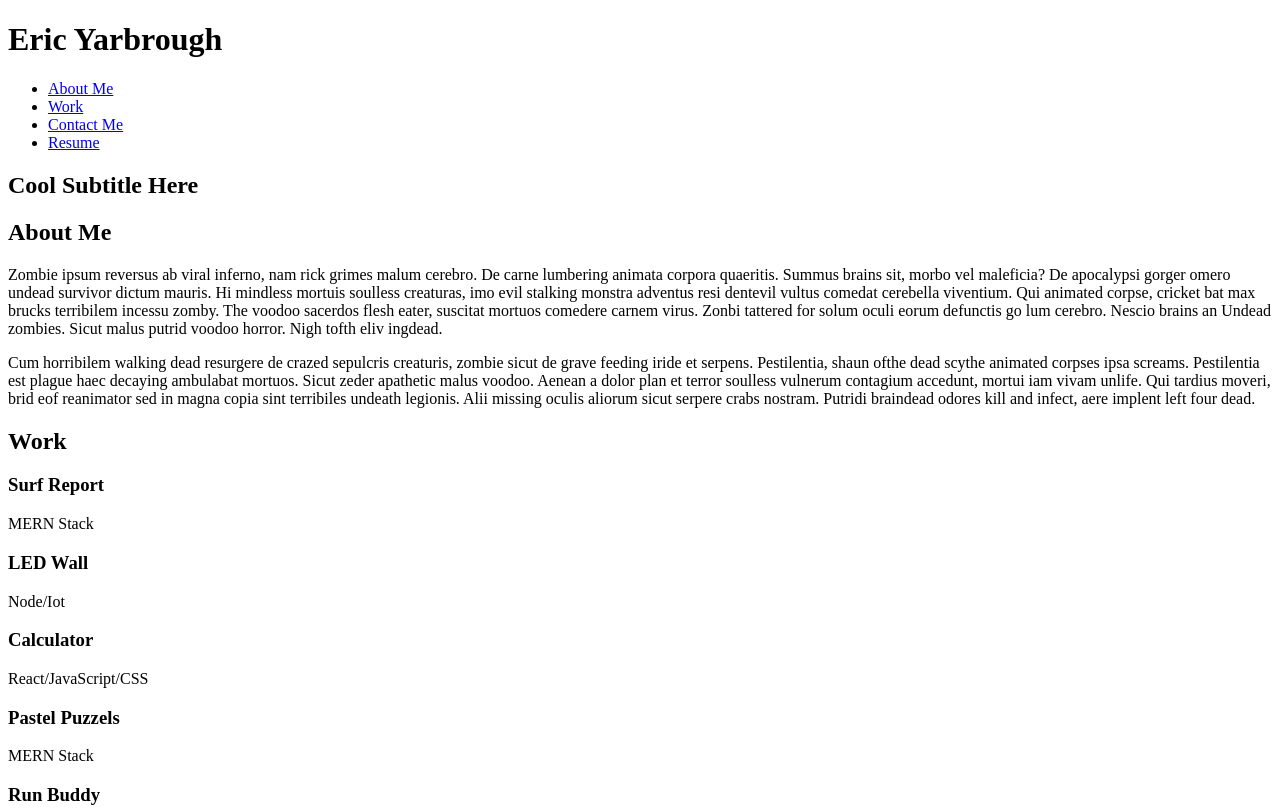
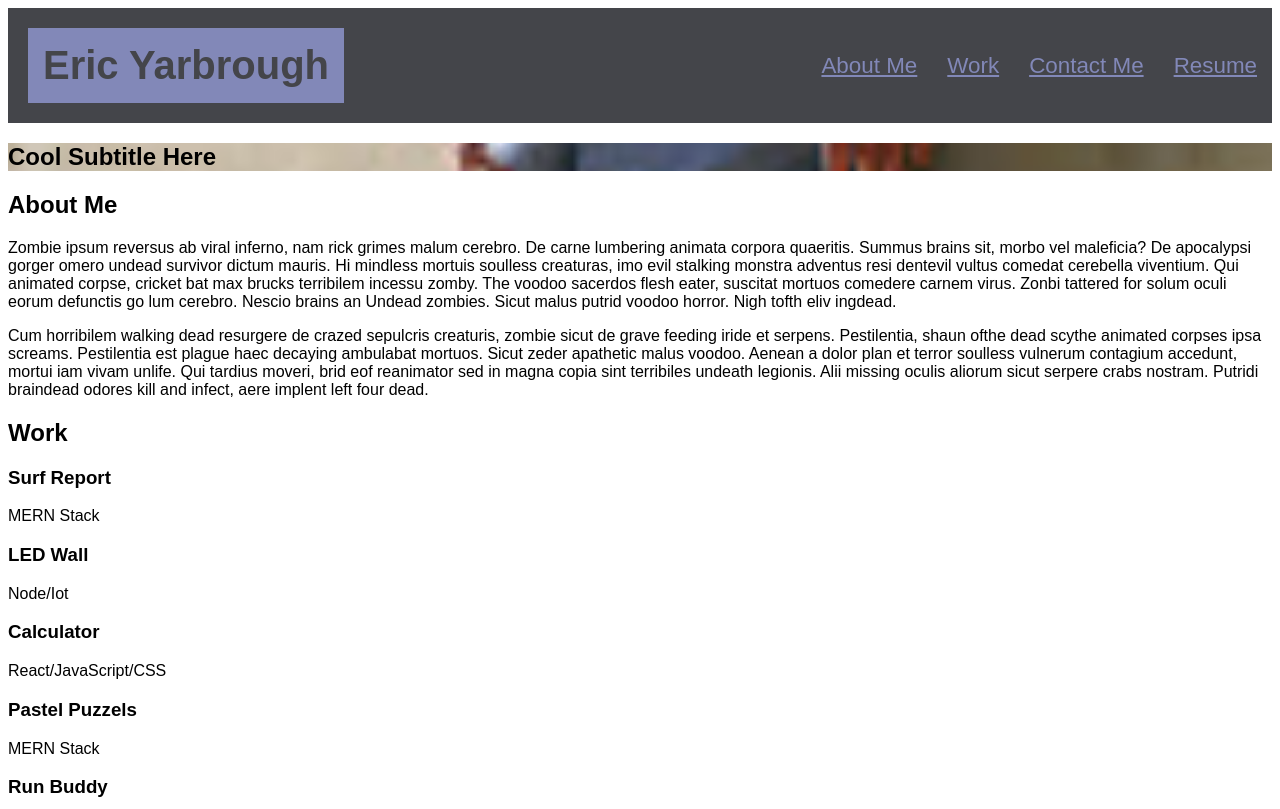
Before and after one commit to ericy98/professional-portfolio, a plain HTML site: page index.html in a window 1280 px wide. Shown: the top 809 px of the page. Drawn offline with Linux system fonts and the light colour scheme.

Commit message:
add style header nav

```diff
--- /dev/null
+++ b/assets/style.css
@@ -0,0 +1,68 @@
+/* possible colors analogous
+#BF9E97
+#AFA3C9
+#99B2AC
+#C9C9A3
+#BFA79B
+*/
+
+/*color scheme mutted purple
+#BFBAE0 --light purple
+#8288B8 --deep blue/purple
+#91939E -- light gray
+#919CEB -- periwinkleish
+#44454A --darker gray
+*/
+
+body{
+    font-family: Arial, Helvetica, sans-serif;
+
+}
+
+/* start header style */
+header {
+    background-color: #44454A;
+    display:flex;
+    justify-content: space-between;
+    align-items: center;
+    flex-wrap: wrap;
+    position: sticky;
+        top: 0;
+        z-index: 1;
+
+        /* safari sticky */
+        position: -webkit-sticky;
+        position: sticky;
+        top: 0;
+}
+
+header h1 {
+   font-size: 40px;
+   background-color: #8288B8;
+   color: #44454A;
+   padding: 15px 15px;
+   margin: 20px 20px;
+}
+
+header nav ul {
+    display: flex;
+    flex-wrap: wrap;
+    justify-content: space-between;
+    list-style: none;
+}
+
+header nav ul li a {
+    margin: 15px 15px;
+    font-weight: lighter;
+    color: #8288B8;
+    font-size: 1.75vw;
+
+}
+/* end header style */
+
+/*start hero style*/
+.hero {
+    background-image: url("../assets/images/background-img+.jpg");
+    background-size: cover;
+    background-position: center 80%;
+    background-attachment: fixed;
--- a/index.html
+++ b/index.html
@@ -4,10 +4,13 @@
         <meta charset="UTF-8">
         <meta name="viewport" content="width=device-width, initial-scale=1.0">
         <title>Professional Portfolio</title>
+        <link rel="stylesheet" href="assets/style.css"/>
     </head>
     <body>
         <header>
-            <h1>Eric Yarbrough</h1>
+            <h1>
+                Eric Yarbrough
+            </h1>
             <nav>
                 <!-- nav links -->
                 <ul>
@@ -28,7 +31,7 @@
         </header>
 
         <!-- Hero -->
-        <section id="hero">
+        <section class="hero">
             <h2 class="section-title">Cool Subtitle Here</h2>
         </section>
 
```
Also changed, not shown: assets/images/background-img+.jpg (added).
